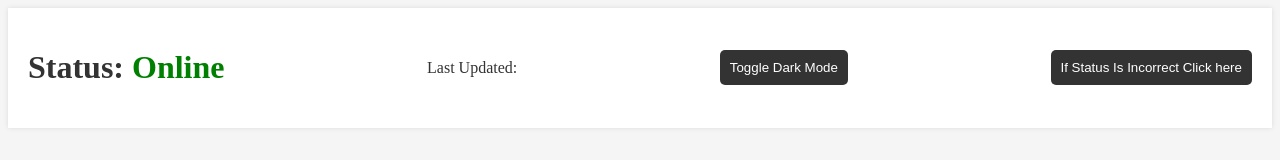
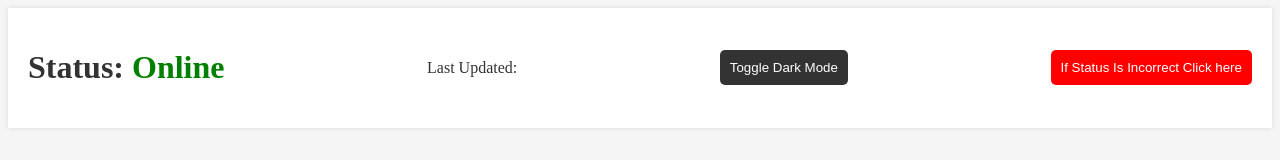
Before and after one commit to CatsAreJumpers/drivestatussite, a plain HTML site: page index.html in a window 1280 px wide. Drawn offline with Linux system fonts and the light colour scheme.

Commit message:
Update style.css

```diff
--- a/style.css
+++ b/style.css
@@ -16,6 +16,20 @@ header {
 	margin: 0 auto;
 	text-align: center;
 }
+
+#report-button {
+	background-color: red;
+	color: white;
+	padding: 10px;
+	border: none;
+	border-radius: 5px;
+	cursor: pointer;
+}
+
+#report-button:hover {
+	background-color: darkred;
+}
+
 
 .online {
 	color: green;
```
